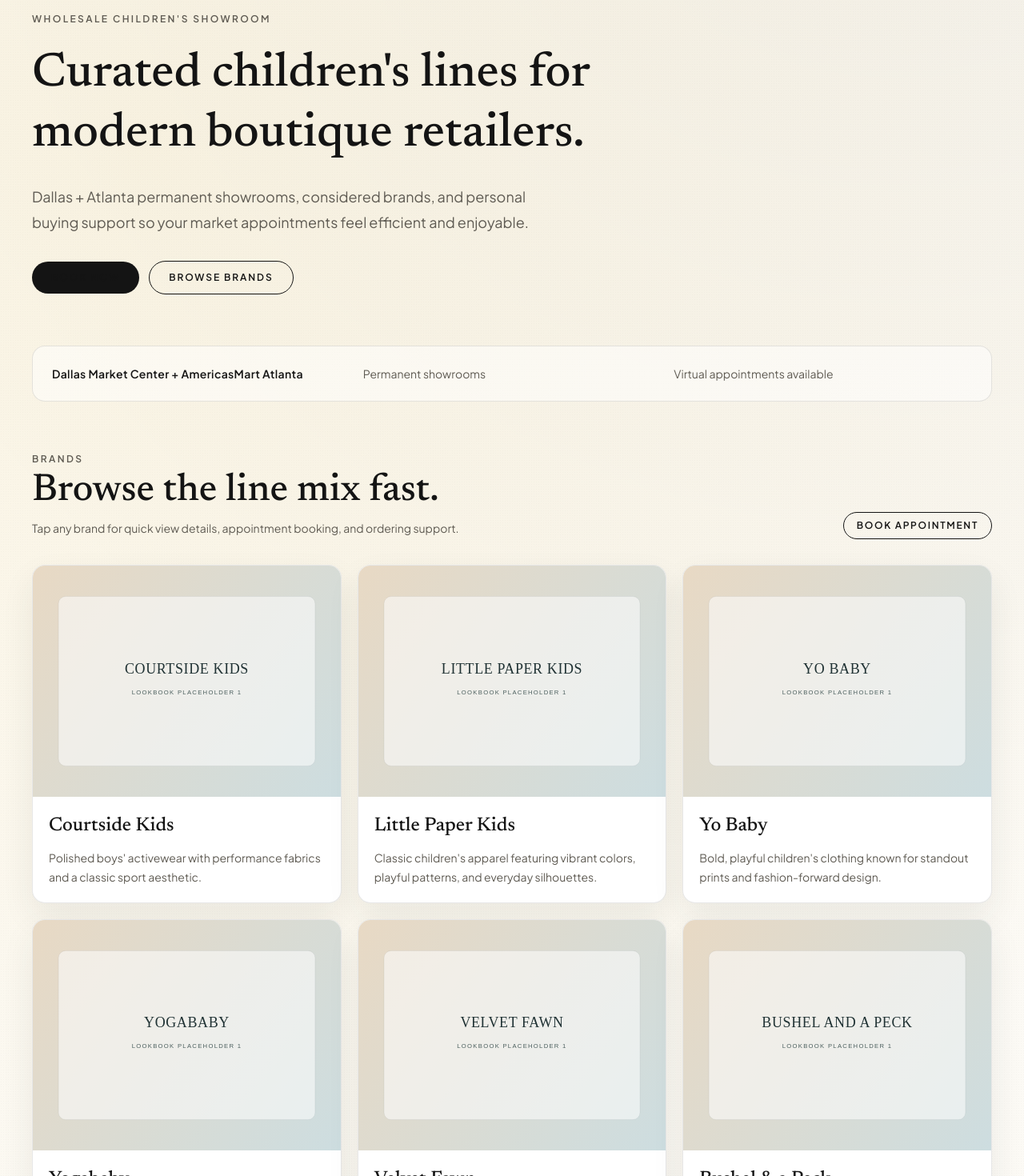
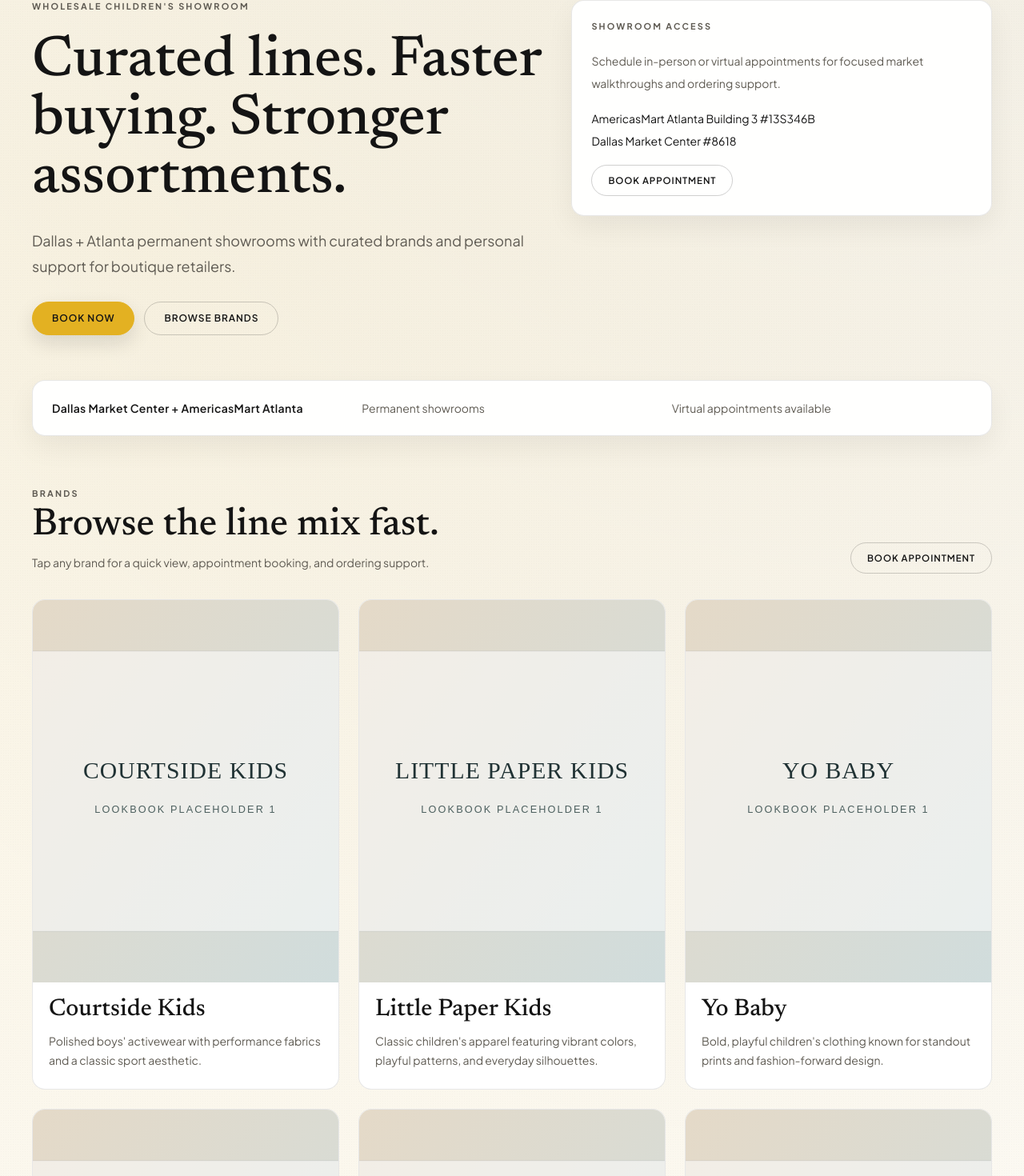
Before and after one commit to searchingforj/buttercupbebe-site, a Next.js app: page / in a window 1280 px wide. Shown: the part 185-1655 px from the top of the page at 80% size. Built offline with nearby package versions, Linux system fonts and the light colour scheme.

Commit message:
fix(showroom): polish brand interactions and upscale brand grid

```diff
--- a/src/app/page.tsx
+++ b/src/app/page.tsx
@@ -1,6 +1,7 @@
 import Link from "next/link";
 
 import { BrandsShowcase } from "@/components/brands-showcase";
+import { buttonStyles } from "@/components/ui/button";
 import { brands } from "@/data/brands";
 import {
   BOOKING_URL,
@@ -12,41 +13,57 @@
 
 export default function Home() {
   return (
-    <div className="pb-20">
-      <section className="mx-auto max-w-7xl px-4 pb-16 pt-14 sm:px-6 lg:px-10 lg:pt-20">
+    <div className="pb-16">
+      <section className="mx-auto max-w-7xl px-4 pb-14 pt-12 sm:px-6 lg:px-10 lg:pt-16">
+        <div className="grid items-start gap-8 lg:grid-cols-[1.1fr_0.9fr]">
           <div className="max-w-3xl space-y-6">
-          <p className="reveal text-xs font-semibold tracking-[0.2em] text-[var(--ink-muted)]">
-            WHOLESALE CHILDREN&apos;S SHOWROOM
-          </p>
-          <h1 className="reveal font-display text-5xl leading-tight text-[var(--ink-strong)] sm:text-6xl">
-            Curated children&apos;s lines for modern boutique retailers.
+            <p className="section-eyebrow reveal">Wholesale Children&apos;s Showroom</p>
+            <h1 className="reveal font-display text-5xl leading-[1.02] text-[var(--ink-strong)] sm:text-6xl lg:text-7xl">
+              Curated lines. Faster buying. Stronger assortments.
             </h1>
             <p className="reveal max-w-2xl text-base leading-8 text-[var(--ink-muted)] sm:text-lg">
-            Dallas + Atlanta permanent showrooms, considered brands, and personal buying support so your market
-            appointments feel efficient and enjoyable.
+              Dallas + Atlanta permanent showrooms with curated brands and personal support for boutique retailers.
             </p>
-          <div className="reveal flex flex-wrap items-center gap-3 pt-2">
+            <div className="reveal flex flex-wrap items-center gap-3 pt-1">
               <a
                 href={BOOKING_URL}
                 target="_blank"
                 rel="noopener noreferrer"
-              className="rounded-full bg-[var(--ink-strong)] px-6 py-3 text-xs font-semibold tracking-[0.16em] text-[var(--surface)] transition hover:opacity-90"
+                className={buttonStyles({ variant: "primary", size: "lg" })}
               >
-              BOOK NOW
+                Book Now
               </a>
-            <a
-              href="#brands-section"
-              className="rounded-full border border-[var(--ink-strong)] px-6 py-3 text-xs font-semibold tracking-[0.16em] text-[var(--ink-strong)] transition hover:bg-[var(--ink-strong)] hover:text-[var(--surface)]"
-            >
-              BROWSE BRANDS
+              <a href="#brands-section" className={buttonStyles({ variant: "secondary", size: "lg" })}>
+                Browse Brands
               </a>
             </div>
+          </div>
+
+          <aside className="panel space-y-5 p-6">
+            <p className="section-eyebrow">Showroom Access</p>
+            <p className="text-sm leading-7 text-[var(--ink-muted)]">
+              Schedule in-person or virtual appointments for focused market walkthroughs and ordering support.
+            </p>
+            <ul className="space-y-2 text-sm text-[var(--ink-strong)]">
+              {SHOWROOM_LOCATIONS.map((location) => (
+                <li key={location}>{location}</li>
+              ))}
+            </ul>
+            <a
+              href={BOOKING_URL}
+              target="_blank"
+              rel="noopener noreferrer"
+              className={buttonStyles({ variant: "secondary", size: "md" })}
+            >
+              Book Appointment
+            </a>
+          </aside>
         </div>
       </section>
 
       <section className="mx-auto max-w-7xl px-4 sm:px-6 lg:px-10">
-        <div className="grid gap-3 rounded-2xl border border-[var(--border-soft)] bg-[rgba(255,255,255,0.5)] p-5 text-sm text-[var(--ink-strong)] sm:grid-cols-3 sm:items-center sm:gap-4 sm:p-6">
-          <p className="font-semibold tracking-wide">Dallas Market Center + AmericasMart Atlanta</p>
+        <div className="panel grid gap-3 p-5 text-sm sm:grid-cols-3 sm:items-center sm:p-6">
+          <p className="font-semibold tracking-wide text-[var(--ink-strong)]">Dallas Market Center + AmericasMart Atlanta</p>
           <p className="text-[var(--ink-muted)]">Permanent showrooms</p>
           <p className="text-[var(--ink-muted)]">Virtual appointments available</p>
         </div>
@@ -55,19 +72,19 @@
       <section id="brands-section" className="mx-auto max-w-7xl px-4 py-16 sm:px-6 lg:px-10">
         <div className="mb-8 flex flex-wrap items-end justify-between gap-4">
           <div className="max-w-xl space-y-2">
-            <p className="text-xs font-semibold tracking-[0.2em] text-[var(--ink-muted)]">BRANDS</p>
+            <p className="section-eyebrow">Brands</p>
             <h2 className="font-display text-4xl text-[var(--ink-strong)] sm:text-5xl">Browse the line mix fast.</h2>
             <p className="text-sm leading-7 text-[var(--ink-muted)]">
-              Tap any brand for quick view details, appointment booking, and ordering support.
+              Tap any brand for a quick view, appointment booking, and ordering support.
             </p>
           </div>
           <a
             href={BOOKING_URL}
             target="_blank"
             rel="noopener noreferrer"
-            className="rounded-full border border-[var(--ink-strong)] px-4 py-2 text-xs font-semibold tracking-[0.14em] text-[var(--ink-strong)] transition hover:bg-[var(--ink-strong)] hover:text-[var(--surface)]"
+            className={buttonStyles({ variant: "secondary", size: "md" })}
           >
-            BOOK APPOINTMENT
+            Book Appointment
           </a>
         </div>
 
@@ -75,39 +92,38 @@
       </section>
 
       <section id="contact-section" className="mx-auto max-w-7xl px-4 pb-8 sm:px-6 lg:px-10">
-        <div className="grid gap-6 rounded-2xl border border-[var(--border-soft)] bg-[rgba(255,255,255,0.55)] p-6 md:grid-cols-[1.2fr_1fr] md:p-8">
+        <div className="panel grid gap-6 p-6 md:grid-cols-[1.2fr_1fr] md:p-8">
           <div className="space-y-4">
-            <p className="text-xs font-semibold tracking-[0.18em] text-[var(--ink-muted)]">CONTACT</p>
-            <h2 className="font-display text-4xl leading-tight text-[var(--ink-strong)]">Ready to place orders or build your market plan?</h2>
+            <p className="section-eyebrow">Contact</p>
+            <h2 className="font-display text-4xl leading-tight text-[var(--ink-strong)]">
+              Ready to place orders or build your market plan?
+            </h2>
             <p className="text-sm leading-7 text-[var(--ink-muted)]">
               Reach out directly, or use the contact form for virtual, Dallas, or Atlanta appointment requests.
             </p>
             <div className="flex flex-wrap gap-3">
-              <Link
-                href="/contact"
-                className="rounded-full bg-[var(--ink-strong)] px-5 py-2.5 text-xs font-semibold tracking-[0.16em] text-[var(--surface)]"
-              >
-                CONTACT TO ORDER
+              <Link href="/contact" className={buttonStyles({ variant: "primary", size: "md" })}>
+                Contact to Order
               </Link>
               <a
                 href={BOOKING_URL}
                 target="_blank"
                 rel="noopener noreferrer"
-                className="rounded-full border border-[var(--ink-strong)] px-5 py-2.5 text-xs font-semibold tracking-[0.16em] text-[var(--ink-strong)] transition hover:bg-[var(--ink-strong)] hover:text-[var(--surface)]"
+                className={buttonStyles({ variant: "secondary", size: "md" })}
               >
-                BOOK NOW
+                Book Now
               </a>
             </div>
           </div>
 
           <div className="space-y-3 text-sm text-[var(--ink-strong)]">
-            <a className="block hover:text-[var(--ink-muted)]" href={`mailto:${CONTACT_EMAIL}`}>
+            <a className="block transition hover:text-[var(--accent-strong)]" href={`mailto:${CONTACT_EMAIL}`}>
               {CONTACT_EMAIL}
             </a>
-            <a className="block hover:text-[var(--ink-muted)]" href={`tel:${CONTACT_PHONE_LINKS.madi}`}>
+            <a className="block transition hover:text-[var(--accent-strong)]" href={`tel:${CONTACT_PHONE_LINKS.madi}`}>
               Madi: {CONTACT_PHONES.madi}
             </a>
-            <a className="block hover:text-[var(--ink-muted)]" href={`tel:${CONTACT_PHONE_LINKS.marci}`}>
+            <a className="block transition hover:text-[var(--accent-strong)]" href={`tel:${CONTACT_PHONE_LINKS.marci}`}>
               Marci: {CONTACT_PHONES.marci}
             </a>
             <ul className="space-y-2 pt-2 text-[var(--ink-muted)]">
--- a/src/components/brands-showcase.tsx
+++ b/src/components/brands-showcase.tsx
@@ -6,6 +6,7 @@
 
 import type { Brand } from "@/data/brands";
 import { BOOKING_URL } from "@/lib/constants";
+import { Button, buttonStyles } from "@/components/ui/button";
 
 type BrandsShowcaseProps = {
   brands: Brand[];
@@ -20,9 +21,9 @@
   "[tabindex]:not([tabindex='-1'])",
 ].join(",");
 
-const visuallyBalancedBrandOrder = (brands: Brand[]) => {
-  const featured = brands.filter((brand) => brand.featured);
-  const standard = brands.filter((brand) => !brand.featured);
+const sortBrandsForShowroom = (items: Brand[]) => {
+  const featured = items.filter((brand) => brand.featured);
+  const standard = items.filter((brand) => !brand.featured);
   return [...featured, ...standard];
 };
 
@@ -32,7 +33,7 @@
   const modalRef = useRef<HTMLDivElement>(null);
   const previouslyFocusedElement = useRef<HTMLElement | null>(null);
 
-  const orderedBrands = useMemo(() => visuallyBalancedBrandOrder(brands), [brands]);
+  const orderedBrands = useMemo(() => sortBrandsForShowroom(brands), [brands]);
 
   const closeModal = useCallback(() => {
     setActiveBrand(null);
@@ -52,7 +53,6 @@
     const focusableElements = Array.from(
       modalElement.querySelectorAll<HTMLElement>(FOCUSABLE_SELECTOR),
     );
-
     focusableElements[0]?.focus();
 
     const handleKeydown = (event: KeyboardEvent) => {
@@ -80,7 +80,9 @@
       if (event.shiftKey && document.activeElement === firstElement) {
         event.preventDefault();
         lastElement.focus();
-      } else if (!event.shiftKey && document.activeElement === lastElement) {
+      }
+
+      if (!event.shiftKey && document.activeElement === lastElement) {
         event.preventDefault();
         firstElement.focus();
       }
@@ -106,21 +108,24 @@
     }
 
     setActiveImageIndex((currentIndex) => {
-      const maxIndex = activeBrand.images.length - 1;
+      const lastIndex = activeBrand.images.length - 1;
       if (direction === "next") {
-        return currentIndex === maxIndex ? 0 : currentIndex + 1;
+        return currentIndex === lastIndex ? 0 : currentIndex + 1;
       }
-      return currentIndex === 0 ? maxIndex : currentIndex - 1;
+      return currentIndex === 0 ? lastIndex : currentIndex - 1;
     });
   };
 
   return (
     <>
-      <div className="grid gap-5 sm:grid-cols-2 xl:grid-cols-3">
+      <div className="grid gap-6 sm:grid-cols-2 xl:grid-cols-3">
         {orderedBrands.map((brand) => (
           <article
             key={brand.slug}
-            className="group relative cursor-pointer overflow-hidden rounded-2xl border border-[var(--border-soft)] bg-[var(--surface)] shadow-[0_18px_40px_rgba(43,54,54,0.08)] transition duration-300 hover:-translate-y-1 hover:shadow-[0_26px_48px_rgba(43,54,54,0.14)]"
+            role="button"
+            tabIndex={0}
+            aria-label={`Open quick view for ${brand.name}`}
+            className="brand-card interactive-card group relative overflow-hidden rounded-2xl border border-[var(--line)] bg-[var(--surface)] focus-visible:ring-2 focus-visible:ring-[var(--accent)] focus-visible:ring-offset-2 focus-visible:ring-offset-[var(--surface)]"
             onClick={() => openBrandModal(brand)}
             onKeyDown={(event) => {
               if (event.key === "Enter" || event.key === " ") {
@@ -128,49 +133,61 @@
                 openBrandModal(brand);
               }
             }}
-            role="button"
-            tabIndex={0}
-            aria-label={`Open quick view for ${brand.name}`}
           >
-            <div className="relative aspect-[4/3] overflow-hidden bg-[var(--surface-strong)]">
+            <div className="relative aspect-[4/5] overflow-hidden bg-[var(--surface-strong)]">
               <Image
                 src={brand.images[0]}
                 alt={`${brand.name} collection preview`}
                 fill
-                className="object-cover transition duration-500 group-hover:scale-[1.03]"
-                sizes="(max-width: 640px) 100vw, (max-width: 1280px) 50vw, 33vw"
+                className="object-cover transition duration-500 group-hover:scale-[1.04]"
+                sizes="(max-width: 768px) 100vw, (max-width: 1280px) 50vw, 33vw"
               />
             </div>
 
-            <div className="space-y-3 p-5">
-              <h3 className="font-display text-2xl text-[var(--ink-strong)]">{brand.name}</h3>
+            <div className="space-y-2 px-5 pb-6 pt-4">
+              <h3 className="font-display text-3xl leading-tight text-[var(--ink-strong)]">{brand.name}</h3>
               <p className="text-sm leading-6 text-[var(--ink-muted)]">{brand.oneLiner}</p>
             </div>
 
-            <div className="pointer-events-none absolute inset-0 hidden items-end bg-gradient-to-t from-[rgba(12,26,29,0.86)] via-[rgba(12,26,29,0.45)] to-transparent p-4 opacity-0 transition duration-300 group-hover:opacity-100 md:flex">
+            <div className="brand-card-overlay absolute inset-0 hidden items-end bg-gradient-to-t from-[rgba(12,12,12,0.85)] via-[rgba(12,12,12,0.35)] to-transparent p-4 md:flex">
               <div className="pointer-events-auto flex flex-wrap gap-2">
                 <a
                   href={BOOKING_URL}
                   target="_blank"
                   rel="noopener noreferrer"
-                  className="rounded-full bg-[var(--surface)] px-3 py-1.5 text-xs font-semibold tracking-wide text-[var(--ink-strong)]"
+                  className={buttonStyles({
+                    variant: "primary",
+                    size: "sm",
+                    className:
+                      "focus-visible:ring-offset-[rgba(12,12,12,0.9)]",
+                  })}
                   onClick={(event) => event.stopPropagation()}
                 >
                   Book
                 </a>
-                <a
-                  href="#contact-section"
-                  className="rounded-full border border-[rgba(255,255,255,0.7)] px-3 py-1.5 text-xs font-semibold tracking-wide text-[var(--surface)]"
+                <Link
+                  href="/contact"
+                  className={buttonStyles({
+                    variant: "secondary",
+                    size: "sm",
+                    className:
+                      "border-white/75 text-white hover:border-white hover:bg-white hover:text-[#101010] focus-visible:ring-offset-[rgba(12,12,12,0.9)]",
+                  })}
                   onClick={(event) => event.stopPropagation()}
                 >
                   Contact
-                </a>
+                </Link>
                 {brand.lineSheetUrl ? (
                   <a
                     href={brand.lineSheetUrl}
                     target="_blank"
                     rel="noopener noreferrer"
-                    className="rounded-full border border-[rgba(255,255,255,0.7)] px-3 py-1.5 text-xs font-semibold tracking-wide text-[var(--surface)]"
+                    className={buttonStyles({
+                      variant: "secondary",
+                      size: "sm",
+                      className:
+                        "border-white/75 text-white hover:border-white hover:bg-white hover:text-[#101010] focus-visible:ring-offset-[rgba(12,12,12,0.9)]",
+                    })}
                     onClick={(event) => event.stopPropagation()}
                   >
                     Line Sheet
@@ -178,43 +195,13 @@
                 ) : null}
               </div>
             </div>
-
-            <div className="flex flex-wrap gap-2 border-t border-[var(--border-soft)] px-4 py-3 md:hidden">
-              <a
-                href={BOOKING_URL}
-                target="_blank"
-                rel="noopener noreferrer"
-                className="rounded-full bg-[var(--ink-strong)] px-3 py-1.5 text-xs font-semibold tracking-wide text-[var(--surface)]"
-                onClick={(event) => event.stopPropagation()}
-              >
-                Book
-              </a>
-              <a
-                href="#contact-section"
-                className="rounded-full border border-[var(--border-soft)] px-3 py-1.5 text-xs font-semibold tracking-wide text-[var(--ink-muted)]"
-                onClick={(event) => event.stopPropagation()}
-              >
-                Contact
-              </a>
-              {brand.lineSheetUrl ? (
-                <a
-                  href={brand.lineSheetUrl}
-                  target="_blank"
-                  rel="noopener noreferrer"
-                  className="rounded-full border border-[var(--border-soft)] px-3 py-1.5 text-xs font-semibold tracking-wide text-[var(--ink-muted)]"
-                  onClick={(event) => event.stopPropagation()}
-                >
-                  Line Sheet
-                </a>
-              ) : null}
-            </div>
           </article>
         ))}
       </div>
 
       {activeBrand ? (
         <div
-          className="fixed inset-0 z-50 flex items-center justify-center bg-[rgba(12,26,29,0.6)] p-4"
+          className="fixed inset-0 z-50 flex items-center justify-center bg-[rgba(10,10,10,0.68)] p-4"
           onClick={closeModal}
         >
           <div
@@ -223,23 +210,23 @@
             aria-modal="true"
             aria-labelledby="quick-view-title"
             aria-describedby="quick-view-description"
-            className="max-h-[92vh] w-full max-w-4xl overflow-y-auto rounded-2xl border border-[var(--border-soft)] bg-[var(--surface)] p-5 shadow-[0_28px_60px_rgba(10,16,22,0.3)] sm:p-7"
+            className="max-h-[92vh] w-full max-w-5xl overflow-y-auto rounded-2xl border border-[var(--line-strong)] bg-[var(--surface)] p-5 shadow-[0_28px_70px_rgba(0,0,0,0.35)] sm:p-7"
             onClick={(event) => event.stopPropagation()}
           >
             <div className="mb-4 flex justify-end">
-              <button
-                type="button"
+              <Button
+                variant="ghost"
+                size="sm"
                 onClick={closeModal}
-                className="rounded-full border border-[var(--border-soft)] px-3 py-1.5 text-sm text-[var(--ink-muted)] transition hover:text-[var(--ink-strong)]"
                 aria-label="Close quick view"
               >
                 Close
-              </button>
+              </Button>
             </div>
 
-            <div className="grid gap-6 lg:grid-cols-[1.15fr_1fr]">
-              <div className="space-y-3">
-                <div className="relative aspect-[4/3] overflow-hidden rounded-xl bg-[var(--surface-strong)]">
+            <div className="grid gap-6 lg:grid-cols-[1.1fr_1fr]">
+              <div className="space-y-4">
+                <div className="relative aspect-[4/5] overflow-hidden rounded-xl bg-[var(--surface-strong)]">
                   <Image
                     src={activeBrand.images[activeImageIndex]}
                     alt={`${activeBrand.name} image ${activeImageIndex + 1}`}
@@ -248,32 +235,47 @@
                     sizes="(max-width: 1024px) 100vw, 55vw"
                   />
                 </div>
+
+                <div className="grid grid-cols-3 gap-2">
+                  {activeBrand.images.map((image, imageIndex) => (
+                    <button
+                      key={image}
+                      type="button"
+                      onClick={() => setActiveImageIndex(imageIndex)}
+                      className={`relative aspect-[4/5] overflow-hidden rounded-lg border transition ${
+                        imageIndex === activeImageIndex
+                          ? "border-[var(--ink-strong)]"
+                          : "border-[var(--line)] hover:border-[var(--line-strong)]"
+                      } focus-visible:ring-2 focus-visible:ring-[var(--accent)] focus-visible:ring-offset-2 focus-visible:ring-offset-[var(--surface)]`}
+                      aria-label={`View image ${imageIndex + 1}`}
+                    >
+                      <Image
+                        src={image}
+                        alt={`${activeBrand.name} thumbnail ${imageIndex + 1}`}
+                        fill
+                        className="object-cover"
+                        sizes="200px"
+                      />
+                    </button>
+                  ))}
+                </div>
+
                 <div className="flex items-center justify-between gap-3">
-                  <button
-                    type="button"
-                    onClick={() => advanceImage("previous")}
-                    className="rounded-full border border-[var(--border-soft)] px-3 py-1.5 text-xs font-semibold tracking-wide text-[var(--ink-muted)] transition hover:text-[var(--ink-strong)]"
-                    aria-label="View previous image"
-                  >
+                  <Button variant="secondary" size="sm" onClick={() => advanceImage("previous")} aria-label="View previous image">
                     Previous
-                  </button>
-                  <p className="text-xs tracking-[0.12em] text-[var(--ink-muted)]">
+                  </Button>
+                  <p className="text-xs tracking-[0.1em] text-[var(--ink-muted)]">
                     {activeImageIndex + 1} / {activeBrand.images.length}
                   </p>
-                  <button
-                    type="button"
-                    onClick={() => advanceImage("next")}
-                    className="rounded-full border border-[var(--border-soft)] px-3 py-1.5 text-xs font-semibold tracking-wide text-[var(--ink-muted)] transition hover:text-[var(--ink-strong)]"
-                    aria-label="View next image"
-                  >
+                  <Button variant="secondary" size="sm" onClick={() => advanceImage("next")} aria-label="View next image">
                     Next
-                  </button>
+                  </Button>
                 </div>
               </div>
 
               <div className="space-y-5">
                 <div className="space-y-3">
-                  <h2 id="quick-view-title" className="font-display text-4xl leading-tight text-[var(--ink-strong)]">
+                  <h2 id="quick-view-title" className="font-display text-5xl leading-tight text-[var(--ink-strong)]">
                     {activeBrand.name}
                   </h2>
                   <p id="quick-view-description" className="text-sm leading-7 text-[var(--ink-muted)]">
@@ -286,14 +288,11 @@
                     href={BOOKING_URL}
                     target="_blank"
                     rel="noopener noreferrer"
-                    className="rounded-full bg-[var(--ink-strong)] px-4 py-2 text-xs font-semibold tracking-[0.16em] text-[var(--surface)]"
+                    className={buttonStyles({ variant: "primary", size: "md" })}
                   >
                     Book Appointment
                   </a>
-                  <Link
-                    href="/contact"
-                    className="rounded-full border border-[var(--ink-strong)] px-4 py-2 text-xs font-semibold tracking-[0.16em] text-[var(--ink-strong)] transition hover:bg-[var(--ink-strong)] hover:text-[var(--surface)]"
-                  >
+                  <Link href="/contact" className={buttonStyles({ variant: "secondary", size: "md" })}>
                     Contact to Order
                   </Link>
                   {activeBrand.lineSheetUrl ? (
@@ -301,7 +300,7 @@
                       href={activeBrand.lineSheetUrl}
                       target="_blank"
                       rel="noopener noreferrer"
-                      className="rounded-full border border-[var(--border-soft)] px-4 py-2 text-xs font-semibold tracking-[0.16em] text-[var(--ink-muted)]"
+                      className={buttonStyles({ variant: "secondary", size: "md" })}
                     >
                       View Line Sheet
                     </a>
@@ -313,7 +312,7 @@
                     href={activeBrand.websiteUrl}
                     target="_blank"
                     rel="noopener noreferrer"
-                    className="inline-block text-xs font-semibold tracking-[0.12em] text-[var(--ink-muted)] underline-offset-4 hover:underline"
+                    className={buttonStyles({ variant: "ghost", size: "sm", className: "px-0" })}
                   >
                     Visit Website
                   </a>
```
Also changed, not shown: src/app/about/page.tsx (+7 -5 lines), src/app/contact/page.tsx (+12 -10 lines), src/app/market-dates/page.tsx (+9 -9 lines). Lines whose indentation alone changed are shown as unchanged.
